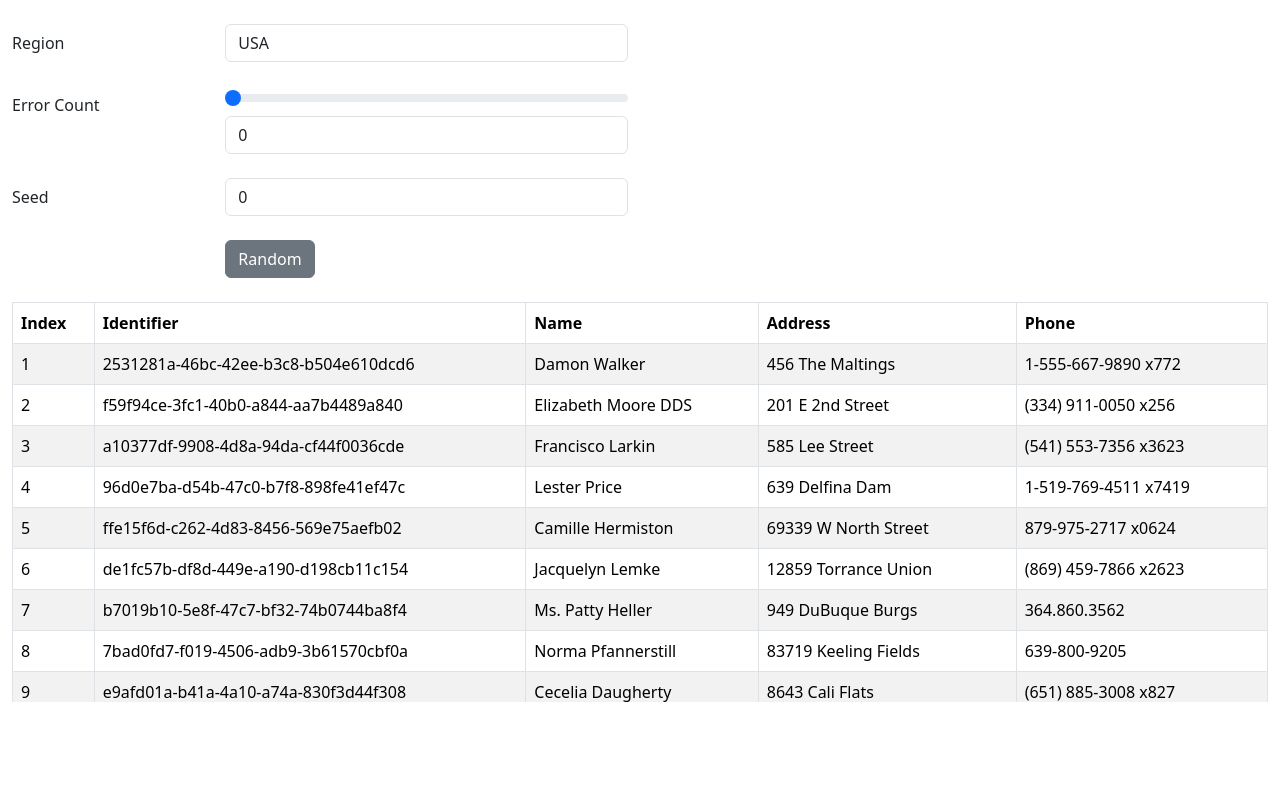
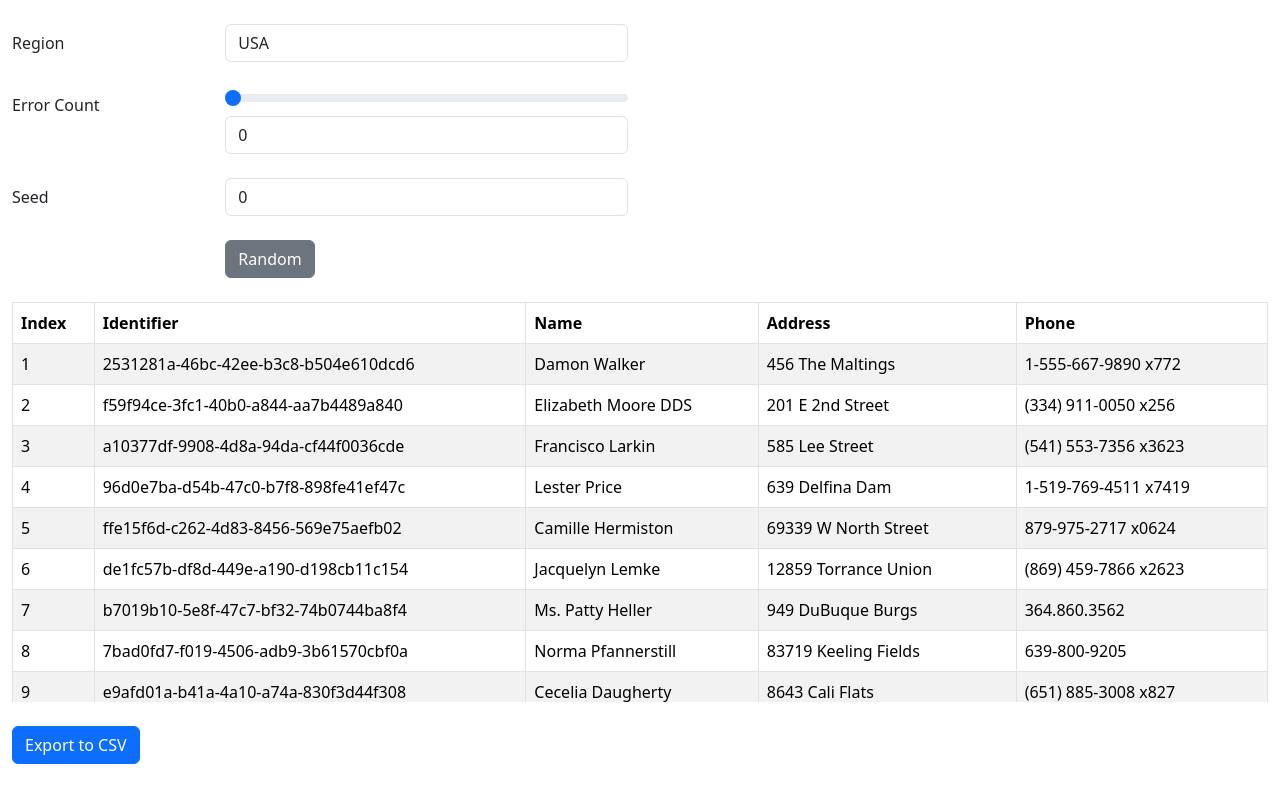
Before and after one commit to courses-yemelianau/fake-user-data, a React (Create React App) app: page / in a window 1280 px wide. Built offline with nearby package versions, Linux system fonts and the light colour scheme.

Commit message:
✨ feat(FakeDataGenerator.tsx): add CSV export functionality to export generated fake data to a CSV file

```diff
--- a/package.json
+++ b/package.json
@@ -13,6 +13,7 @@
     "bootstrap": "^5.3.0",
     "react": "^18.2.0",
     "react-bootstrap": "^2.7.4",
+    "react-csv": "^2.2.2",
     "react-dom": "^18.2.0",
     "react-scripts": "5.0.1",
     "web-vitals": "^2.1.4"
@@ -21,6 +22,7 @@
     "@types/bootstrap": "^5.2.6",
     "@types/node": "^16.18.34",
     "@types/react": "^18.2.8",
+    "@types/react-csv": "^1.1.3",
     "@types/react-dom": "^18.2.4",
     "typescript": "^4.9.5"
   },
--- a/src/components/FakeDataGenerator.tsx
+++ b/src/components/FakeDataGenerator.tsx
@@ -1,5 +1,6 @@
-import React, { useState, useEffect, useRef } from 'react';
-import { Container, Row, Col, Table, Form, Button } from 'react-bootstrap';
+import React, { useEffect, useRef, useState } from 'react';
+import { Button, Col, Container, Form, Row, Table } from 'react-bootstrap';
+import { CSVLink } from 'react-csv';
 import { UserData } from '../interfaces';
 import { regionLanguageMap } from '../constants';
 import { generateRandomSeed, generateUserData, setFakerSeed } from '../utils';
@@ -68,6 +69,16 @@ const FakeDataGenerator = () => {
 
     const handleGenerateClick = () => {
         setSeed(generateRandomSeed(languageModule));
+    };
+
+    const handleExportClick = () => {
+        return userData.map((user) => ({
+            Index: user.index,
+            Identifier: user.identifier,
+            Name: user.name,
+            Address: user.address,
+            Phone: user.phone
+        }));
     };
 
     return (
@@ -160,6 +171,18 @@ const FakeDataGenerator = () => {
                     </div>
                 </Col>
             </Row>
+            <Row className="mt-4">
+                <Col>
+                    <CSVLink
+                        data={handleExportClick()}
+                        filename={'fake_data.csv'}
+                        className="btn btn-primary"
+                        target="_blank"
+                    >
+                        Export to CSV
+                    </CSVLink>
+                </Col>
+            </Row>
         </Container>
     );
 };
```
Also changed, not shown: 1 other file (tests, documents, lock files or other folders).
